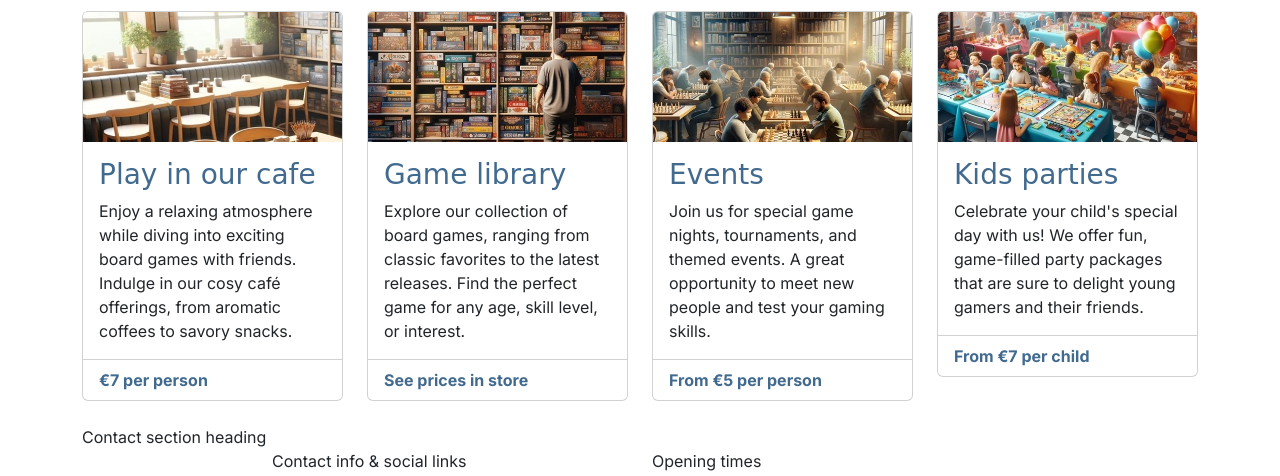
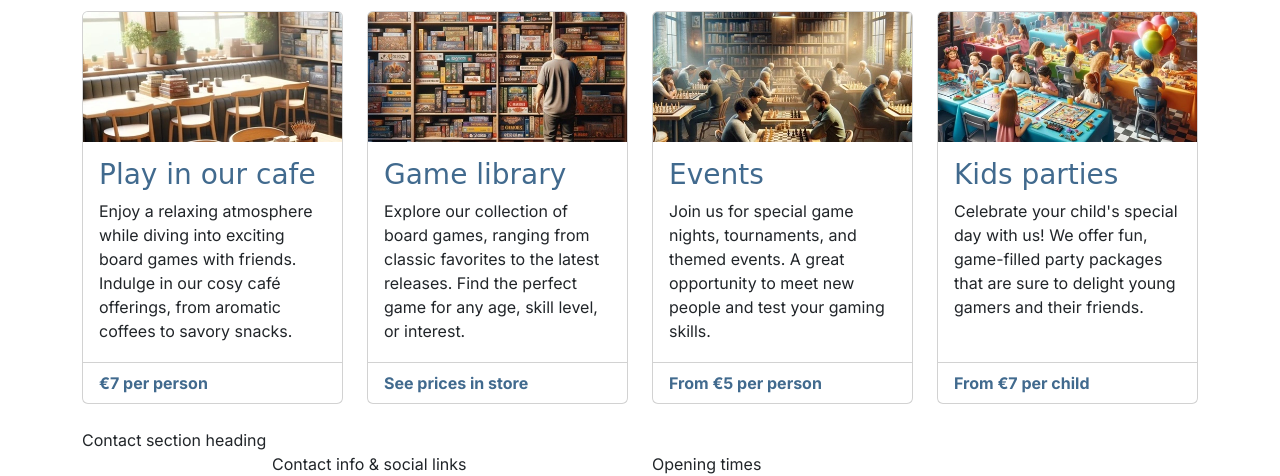
Before and after one commit to kinguiii/boardwalk-games, a plain HTML site: page index.html in a window 1280 px wide. Shown: the part 616-1092 px from the top of the page. Drawn offline with nearby package versions, Linux system fonts and the light colour scheme; a web font is replaced by a local one.

Commit message:
finalize styles for services

```diff
--- a/assets/css/style.css
+++ b/assets/css/style.css
@@ -33,16 +33,6 @@ h2 {
     margin-bottom: 2rem;
 }
 
-#services .card-footer {
-    font-weight: bold;
-    color: var(--highlight-color);
-    background-color: transparent;
-}
-
-#services .card {
-    margin-bottom: 1.5rem;
-}
-
 .sub-heading-color {
     color: var(--highlight-color);
 }
@@ -68,6 +58,18 @@ h2 {
     font-family: var(--secondary-font);
 }
 
+/*Services*/
+
+#services .card-footer {
+    font-weight: bold;
+    color: var(--highlight-color);
+    background-color: transparent;
+}
+
+#services .card {
+    margin-bottom: 1.5rem;
+}
+
 /* Grid Visualization CSS for testing */
 
 /* .container,
@@ -79,3 +81,37 @@ h2 {
     border: 2px solid white;
     background-color: lightgray;
 } */
+
+/* Media queries */
+
+/* Medium devices (tablets, 768px and up */
+@media screen and (min-width: 768px) {
+    /* Make all services cards the same height for consistency */
+    #services .card-body {
+        min-height: 191px;
+    }
+}
+
+/* Large devices (small laptops, 992px and up */
+@media screen and (min-width: 992px) {
+    /* Make all services cards the same height for consistency */
+    #services .card-body {
+        min-height: auto;
+    }
+}
+
+/* X-Large devices (Large desktops, 1200px and up */
+@media screen and (min-width: 1200px) {
+    /* Make all services cards the same height for consistency */
+    #services .card-body {
+        min-height: 220px;
+    }
+}
+
+/* XX-Large devices (xl-desktops, 1400x and up */
+@media screen and (min-width: 1400x) {
+    /* Make all services cards the same height for consistency */
+    #services .card-body {
+        min-height: 195;
+    }
+}
```
